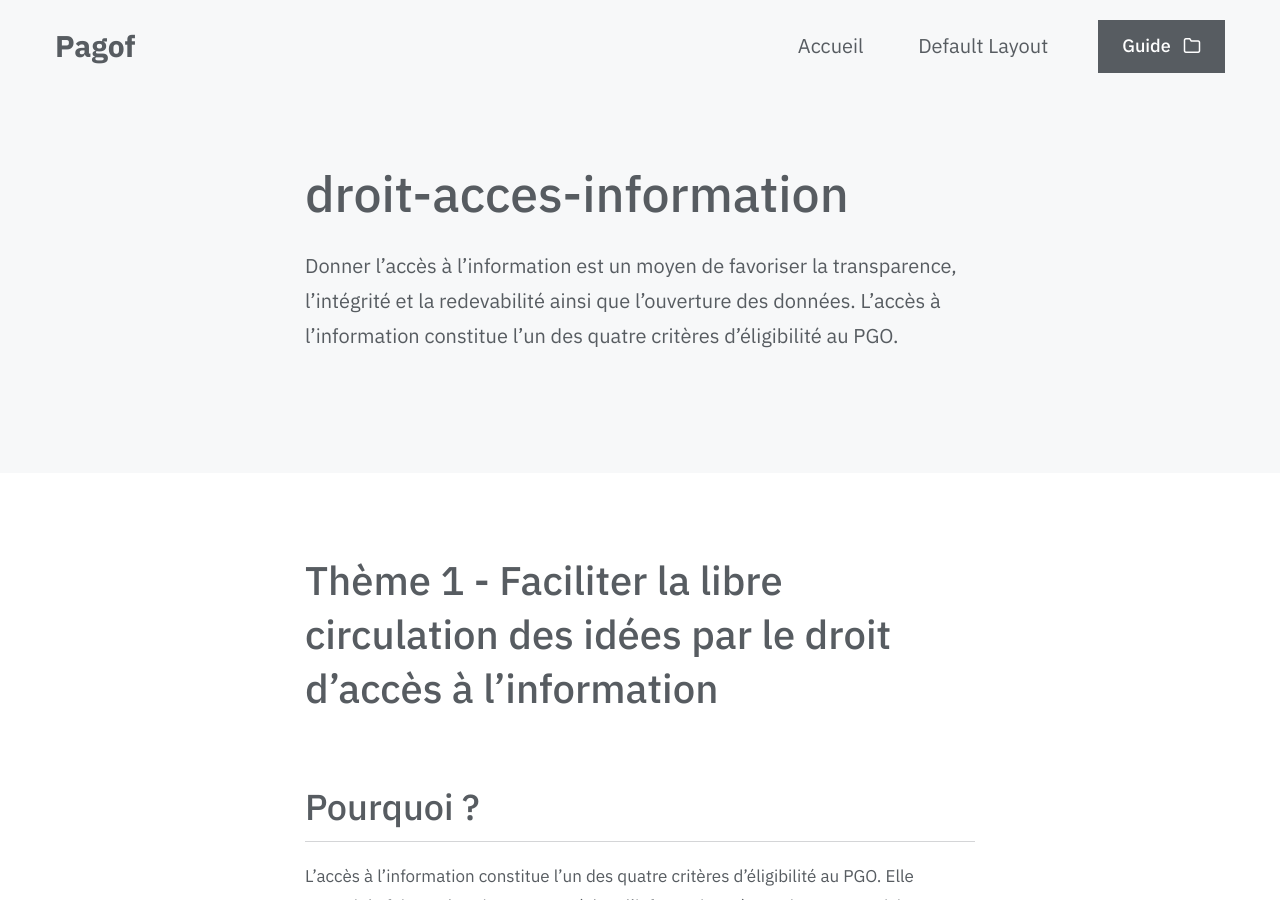
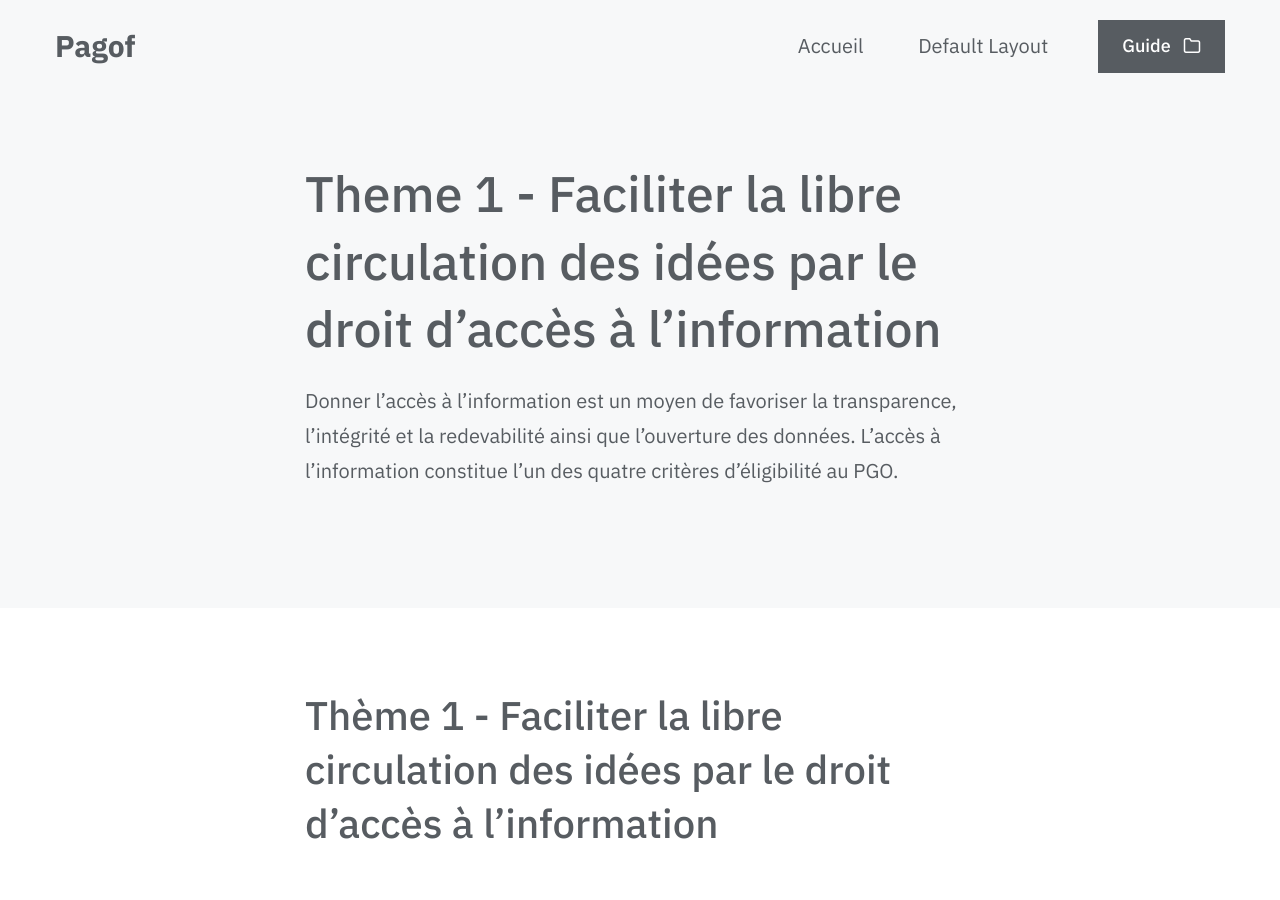
Before and after one commit to cecilaki/guide, a Jekyll site: the page built from _documentation/droit-acces-information.md, in a window 1280 px wide and 900 px high. Built offline with Jekyll 4.4.1, drawn with Linux system fonts in a browser that asks for light colours; some web fonts are replaced.

Commit message:
Update droit-acces-information.md

```diff
--- a/_documentation/droit-acces-information.md
+++ b/_documentation/droit-acces-information.md
@@ -1,7 +1,7 @@
 ---
 # Page settings
 layout: default # Choose layout: "default", "homepage" or "documentation-archive"
-title: droit-acces-information # Define a title of your page
+title: Theme 1 - Faciliter la libre circulation des idées par le droit d’accès à l’information # Define a title of your page
 description: Donner l’accès à l’information est un moyen de favoriser la transparence, l’intégrité et la redevabilité ainsi que l’ouverture des données. L’accès à l’information constitue l’un des quatre critères d’éligibilité au PGO. # Define a description of your page
 keywords: # Define keywords for search engines
 comments: false # Set to "true" in order to enable comments on this page. Make sure you properly setup "disqus_forum_shortname" variable in "_config.yml"
```
